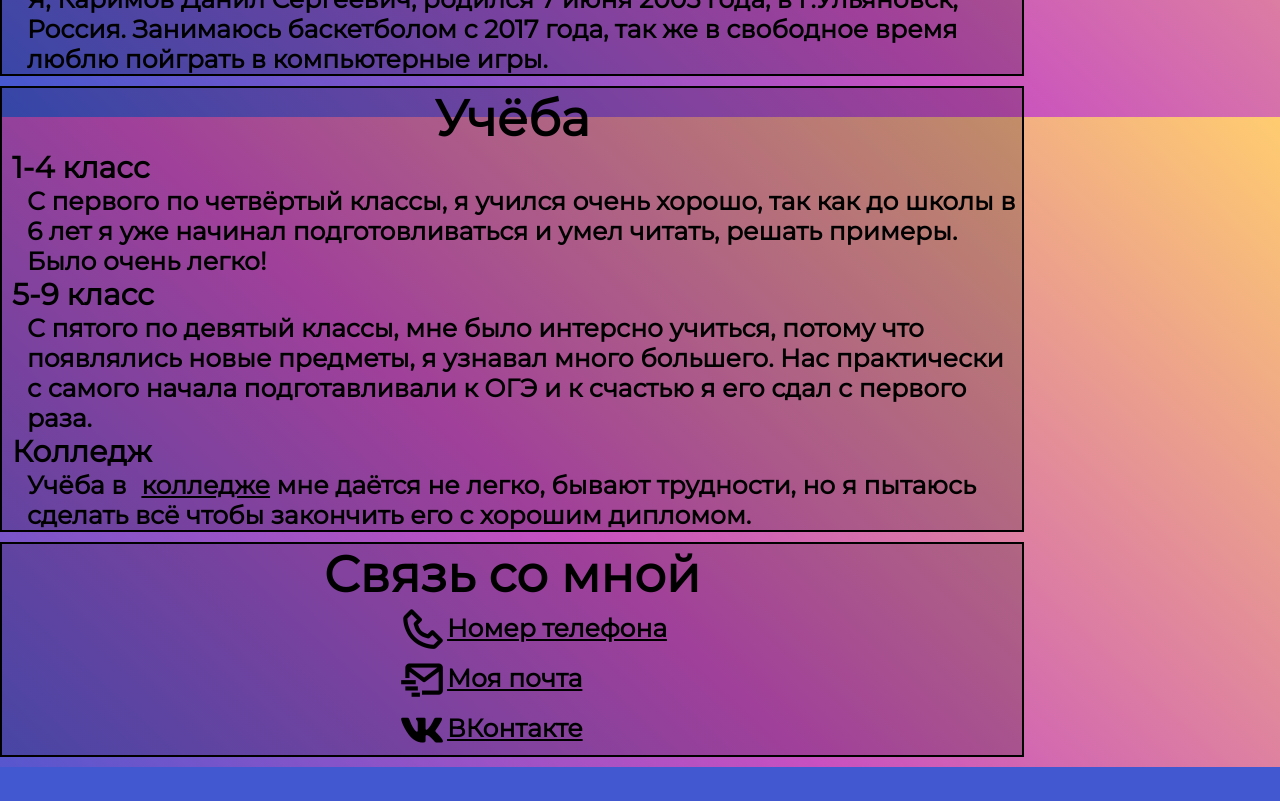
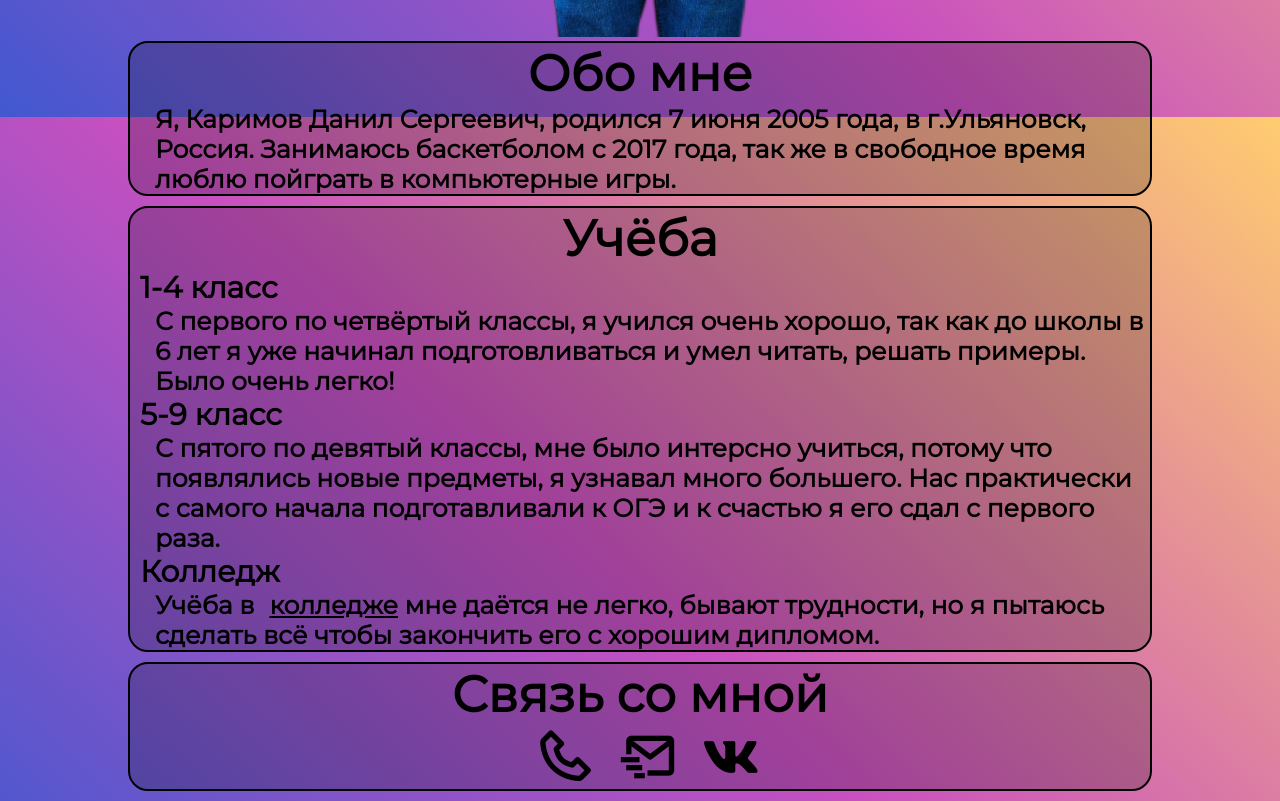
Before and after one commit to k3kooo/Danil, a plain HTML site: page index.html in a window 1280 px wide. Shown: the part 683-1484 px from the top of the page. Before the commit the page ends 1450 px from the top, so only its background shows below. Drawn offline with nearby package versions, Linux system fonts and the light colour scheme.

Commit message:
Add files via upload

```diff
--- a/index.html
+++ b/index.html
@@ -13,6 +13,7 @@
     <nav>
         <div class="Top_menu">
             <ul>
+                <li><a href="#Главная"><i class='bx bx-home-alt-2' ></i>Главная</a></li>
                 <li><a href="#Обо мне"><i class='bx bx-user'></i>Обо мне</a></li>
                 <li><a href="#Учёба"><i class='bx bx-book'></i>Учёба</a></li>
                 <li><a href="#Контакты"><i class='bx bx-phone'></i>Связь со мной</a></li>
@@ -20,7 +21,7 @@
         </div>
     </nav>
 </header>
-    <div align="center"><img src="Я.png" alt="Это я"></div>
+    <div align="center" id="Главная"><img src="Я.png" alt="Это я"></div>
     <section id="Обо мне" class="box">
         <div>
             <h2>Обо мне</h2>
@@ -44,10 +45,10 @@
     </section>
     <section id="Контакты" class="box">
         <h2>Связь со мной</h2>
-     <div>
-        <p><a href="tel:+79041934059"><i class='bx bx-phone'></i>Номер телефона</a></p>
-        <p><a href="mailto:danilkarimov2005@mail.ru"><i class='bx bx-mail-send'></i></i>Моя почта</a></p>
-        <p><a href="https://vk.com/k3kooo"><i class='bx bxl-vk'></i>ВКонтакте</a></p>
+     <div class="social">
+        <a href="tel:+79041934059"><i class='bx bx-phone'></i></a>
+        <a href="mailto:danilkarimov2005@mail.ru"><i class='bx bx-mail-send'></i></i></a>
+        <a href="https://vk.com/k3kooo"><i class='bx bxl-vk'></i></a>
     </div>
     </section>
 </body>
--- a/style.css
+++ b/style.css
@@ -6,6 +6,8 @@ body {
     background-attachment: fixed;
     font-weight: bold;
     font-family:Montserrat;
+    display: flex;
+    flex-direction: column;
    }
    * {
     margin: 0;
@@ -19,7 +21,7 @@ h2 {
 }
 img {
     width: 500px;
-    height: 600px;
+    height: 720px;
 }
 p {
     color: rgb(0, 0, 0);
@@ -65,11 +67,12 @@ header {
     display: flex;
     justify-content: center;
     position: fixed;
-    left: 27%;
+    align-self: center;
     background: rgba(0,0,0,0.8);
     margin: 10px;
     padding: 10px;
     border-radius: 20px;
+    text-align: center;
 }
 .Top_menu a {
     vertical-align: middle;
@@ -91,6 +94,9 @@ i {
     flex-direction: column;
     justify-content: center;
     align-items: center;
-    left: 27%;
     align-self: center;
+    border-radius: 20px;
    }
+.social i{
+    font-size: 64px;
+}
```
